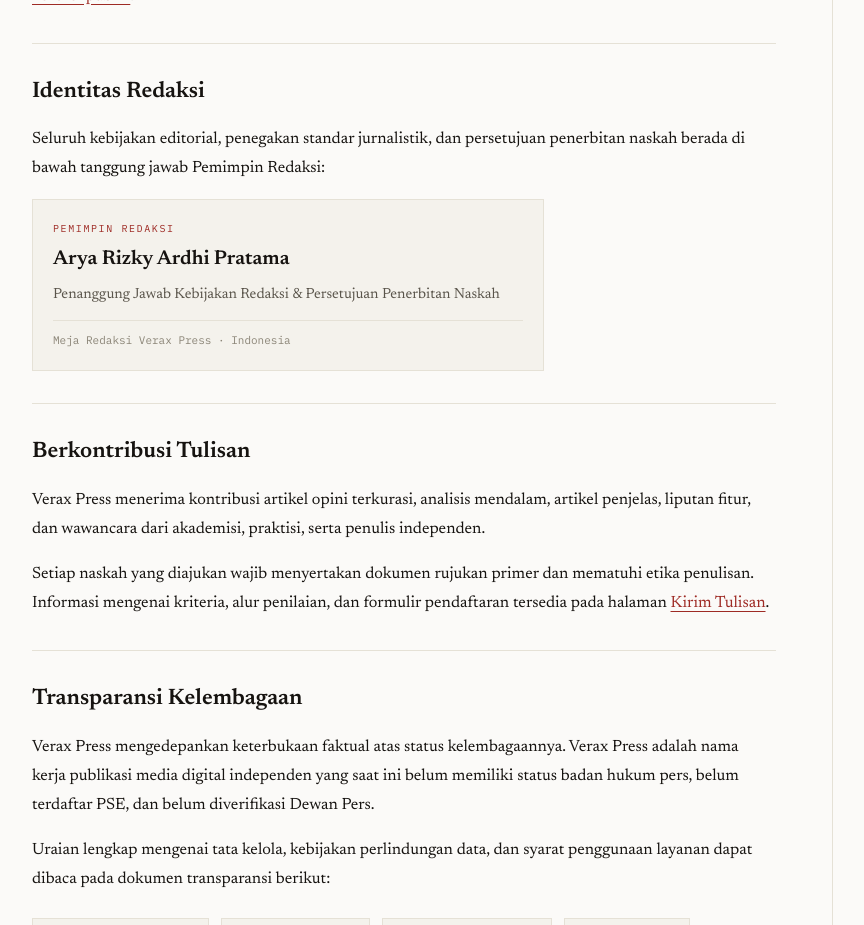
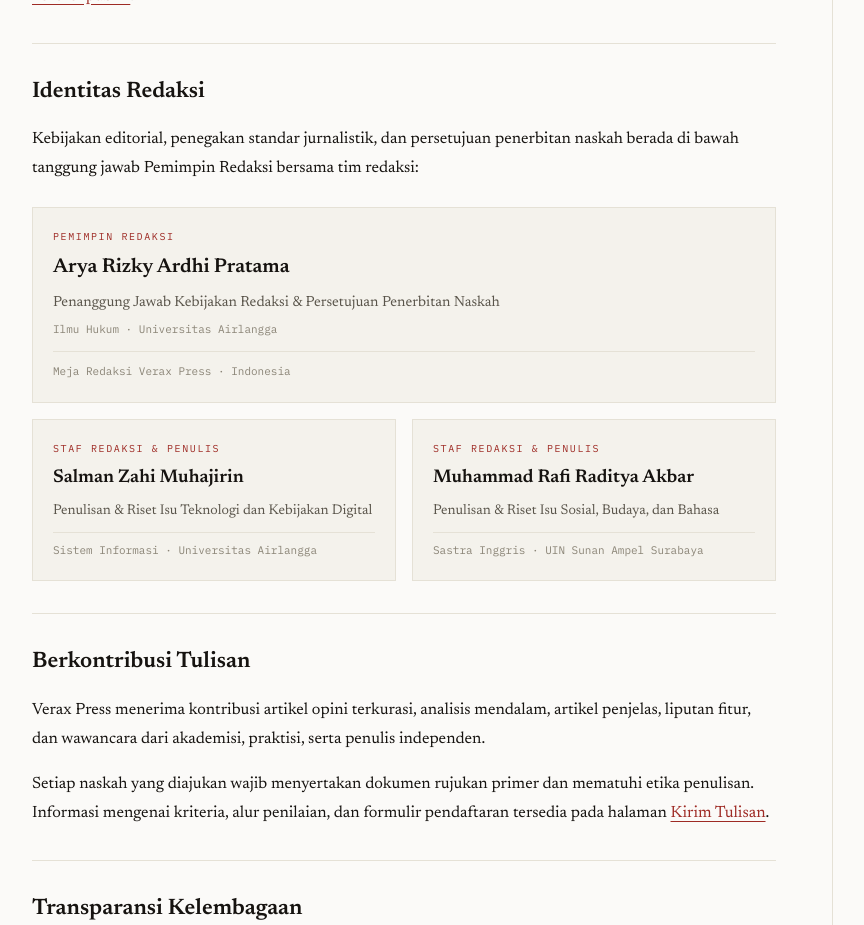
Before and after one commit to algojogacor/Verax-Press, a Next.js app: page /tentang in a window 1280 px wide. Shown: the part 2280-3205 px from the top of the page, without its empty margins (56-920 px from the left). Built offline with nearby package versions, Linux system fonts and the light colour scheme; no server answers; the database is empty.

Commit message:
feat(editorial): restore chief editor profile and display full newsroom masthead in about and institutional pages

```diff
--- a/src/app/(public)/artikel/[slug]/page.tsx
+++ b/src/app/(public)/artikel/[slug]/page.tsx
@@ -356,8 +356,7 @@ export default async function ArticlePage({ params }: Params) {
             ) : null}
             {extraEditorCredits.length > 0 ? (
               <p className="mt-0.5 font-mono text-[11px] text-verity-ink-faint">
-                Disunting oleh{" "}
-                {extraEditorCredits.map((person) => person.publicName).join(", ")}
+                Disunting oleh Redaksi
               </p>
             ) : null}
           </div>
--- a/src/app/(public)/informasi-kelembagaan/page.tsx
+++ b/src/app/(public)/informasi-kelembagaan/page.tsx
@@ -81,11 +81,12 @@ export default function InstitutionalInfoPage() {
         </li>
       </ul>
 
-      <h2>4. Kepemimpinan Redaksi</h2>
+      <h2>4. Kepemimpinan &amp; Staf Redaksi</h2>
       <p>
-        Kebijakan editorial dan kendali mutu naskah Verax Press berada di bawah tanggung jawab:
+        Kebijakan editorial, kendali mutu naskah, dan verifikasi sumber Verax Press dijalankan oleh meja redaksi:
       </p>
-      <div className="mt-4 border border-verity-rule bg-verity-paper-soft p-5 max-w-md">
+      <div className="mt-4 space-y-4 max-w-lg">
+        <div className="border border-verity-rule bg-verity-paper-soft p-5">
           <p className="font-mono text-[11px] uppercase tracking-[0.16em] text-verity-accent">
             Pemimpin Redaksi
           </p>
@@ -93,12 +94,39 @@ export default function InstitutionalInfoPage() {
             Arya Rizky Ardhi Pratama
           </p>
           <p className="mt-1 text-xs text-verity-ink-soft">
-          Penanggung Jawab Kebijakan Redaksi &amp; Persetujuan Penerbitan Naskah
+            Penanggung Jawab Kebijakan Redaksi &amp; Persetujuan Penerbitan Naskah (Ilmu Hukum, Universitas Airlangga)
           </p>
           <div className="mt-3 pt-3 border-t border-verity-rule text-xs font-mono text-verity-ink-soft">
             <Link href="/kontak" className="underline hover:text-verity-accent">
               Hubungi Meja Redaksi →
             </Link>
+          </div>
+        </div>
+
+        <div className="grid gap-3 sm:grid-cols-2">
+          <div className="border border-verity-rule bg-verity-paper-soft p-4">
+            <p className="font-mono text-[10px] uppercase tracking-[0.16em] text-verity-accent">
+              Staf Redaksi &amp; Penulis
+            </p>
+            <p className="mt-1 font-serif text-[1.05rem] font-semibold text-verity-ink">
+              Salman Zahi Muhajirin
+            </p>
+            <p className="mt-1 text-xs text-verity-ink-soft">
+              Sistem Informasi, Universitas Airlangga
+            </p>
+          </div>
+
+          <div className="border border-verity-rule bg-verity-paper-soft p-4">
+            <p className="font-mono text-[10px] uppercase tracking-[0.16em] text-verity-accent">
+              Staf Redaksi &amp; Penulis
+            </p>
+            <p className="mt-1 font-serif text-[1.05rem] font-semibold text-verity-ink">
+              Muhammad Rafi Raditya Akbar
+            </p>
+            <p className="mt-1 text-xs text-verity-ink-soft">
+              Sastra Inggris, UIN Sunan Ampel Surabaya
+            </p>
+          </div>
         </div>
       </div>
 
--- a/src/app/(public)/penulis/[id]/page.tsx
+++ b/src/app/(public)/penulis/[id]/page.tsx
@@ -141,7 +141,13 @@ export default async function AuthorPage({ params }: PageCtx) {
       <Breadcrumbs items={[{ label: "Beranda", href: "/" }, { label: displayName }]} />
 
       <header className="border-b-2 border-verity-ink pb-6 mb-8">
-        <p className="font-mono text-[11px] uppercase tracking-[0.16em] text-verity-accent">Penulis</p>
+        <p className="font-mono text-[11px] uppercase tracking-[0.16em] text-verity-accent">
+          {person.staffUserId === "pemredVP_official"
+            ? "Pemimpin Redaksi"
+            : person.accountType === "STAFF"
+              ? "Staf Redaksi"
+              : "Penulis"}
+        </p>
         <h1 className="mt-2 font-serif text-3xl font-semibold md:text-4xl tracking-tight text-verity-ink">
           {displayName}
         </h1>
--- a/src/app/(public)/tentang/page.tsx
+++ b/src/app/(public)/tentang/page.tsx
@@ -216,12 +216,14 @@ export default async function AboutPage() {
             <h2 id="identitas-redaksi" className="font-serif text-[1.4rem] font-semibold text-verity-ink">
               Identitas Redaksi
             </h2>
-            <div className="mt-4 space-y-4 font-serif text-[1.02rem] leading-[1.78] text-verity-ink">
+            <div className="mt-4 space-y-6 font-serif text-[1.02rem] leading-[1.78] text-verity-ink">
               <p>
-                Seluruh kebijakan editorial, penegakan standar jurnalistik, dan persetujuan penerbitan
-                naskah berada di bawah tanggung jawab Pemimpin Redaksi:
+                Kebijakan editorial, penegakan standar jurnalistik, dan persetujuan penerbitan
+                naskah berada di bawah tanggung jawab Pemimpin Redaksi bersama tim redaksi:
               </p>
-              <div className="border border-verity-rule bg-verity-paper-soft p-5 max-w-lg">
+
+              <div className="grid gap-4 sm:grid-cols-2">
+                <div className="border border-verity-rule bg-verity-paper-soft p-5 sm:col-span-2">
                   <p className="font-mono text-[10px] uppercase tracking-[0.16em] text-verity-accent">
                     Pemimpin Redaksi
                   </p>
@@ -231,9 +233,43 @@ export default async function AboutPage() {
                   <p className="mt-1 font-serif text-[0.92rem] text-verity-ink-soft">
                     Penanggung Jawab Kebijakan Redaksi &amp; Persetujuan Penerbitan Naskah
                   </p>
+                  <p className="mt-1 font-mono text-[11px] text-verity-ink-faint">
+                    Ilmu Hukum · Universitas Airlangga
+                  </p>
                   <p className="mt-3 font-mono text-[11px] text-verity-ink-faint border-t border-verity-rule pt-2.5">
                     Meja Redaksi Verax Press · Indonesia
                   </p>
+                </div>
+
+                <div className="border border-verity-rule bg-verity-paper-soft p-5">
+                  <p className="font-mono text-[10px] uppercase tracking-[0.16em] text-verity-accent">
+                    Staf Redaksi &amp; Penulis
+                  </p>
+                  <p className="mt-1 font-serif text-[1.15rem] font-semibold text-verity-ink">
+                    Salman Zahi Muhajirin
+                  </p>
+                  <p className="mt-1 font-serif text-[0.88rem] text-verity-ink-soft">
+                    Penulisan &amp; Riset Isu Teknologi dan Kebijakan Digital
+                  </p>
+                  <p className="mt-2 font-mono text-[11px] text-verity-ink-faint border-t border-verity-rule pt-2">
+                    Sistem Informasi · Universitas Airlangga
+                  </p>
+                </div>
+
+                <div className="border border-verity-rule bg-verity-paper-soft p-5">
+                  <p className="font-mono text-[10px] uppercase tracking-[0.16em] text-verity-accent">
+                    Staf Redaksi &amp; Penulis
+                  </p>
+                  <p className="mt-1 font-serif text-[1.15rem] font-semibold text-verity-ink">
+                    Muhammad Rafi Raditya Akbar
+                  </p>
+                  <p className="mt-1 font-serif text-[0.88rem] text-verity-ink-soft">
+                    Penulisan &amp; Riset Isu Sosial, Budaya, dan Bahasa
+                  </p>
+                  <p className="mt-2 font-mono text-[11px] text-verity-ink-faint border-t border-verity-rule pt-2">
+                    Sastra Inggris · UIN Sunan Ampel Surabaya
+                  </p>
+                </div>
               </div>
             </div>
           </section>
```
Also changed, not shown: 1 other file (tests, documents, lock files or other folders). Lines whose indentation alone changed are shown as unchanged.
